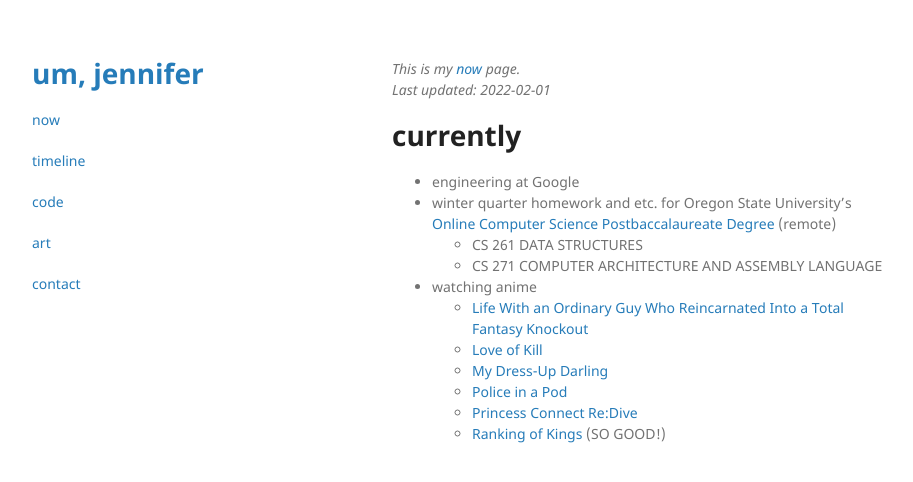
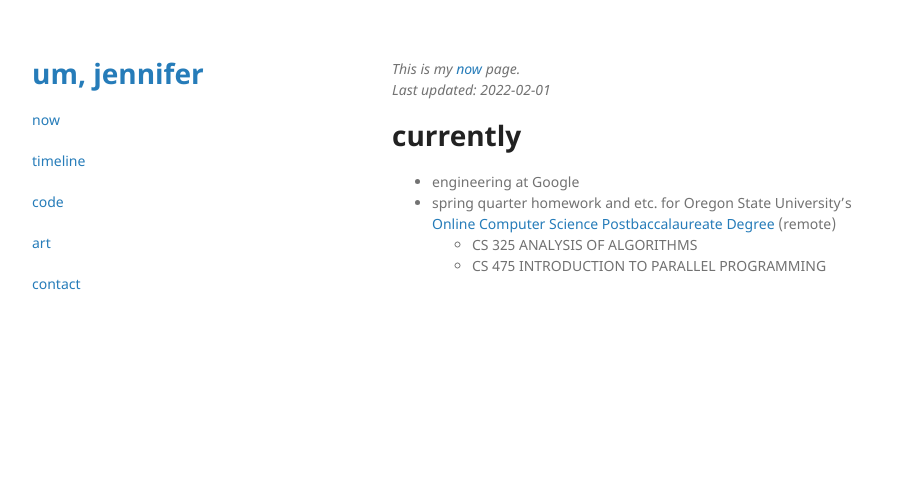
Before and after one commit to umjennifer/umjennifer.github.io, a Jekyll site: the page built from now.md, in a window 1280 px wide. Shown: the top 482 px of the page, without its empty margins (178-1091 px from the left). Built offline with Jekyll 4.4.1, drawn with Linux system fonts in a browser that asks for light colours.

Commit message:
Update now.md

```diff
--- a/now.md
+++ b/now.md
@@ -7,13 +7,6 @@ layout: default
 
 # currently
 - engineering at Google
-- winter quarter homework and etc. for Oregon State University's [Online Computer Science Postbaccalaureate Degree](https://eecs.oregonstate.edu/academic/online-cs-postbacc) (remote)
-    - CS 261 DATA STRUCTURES
-    - CS 271 COMPUTER ARCHITECTURE AND ASSEMBLY LANGUAGE
-- watching anime
-    - [Life With an Ordinary Guy Who Reincarnated Into a Total Fantasy Knockout](https://www.crunchyroll.com/life-with-an-ordinary-guy-who-reincarnated-into-a-total-fantasy-knockout)
-    - [Love of Kill](https://www.crunchyroll.com/love-of-kill)
-    - [My Dress-Up Darling](https://www.funimation.com/shows/my-dress-up-darling/)
-    - [Police in a Pod](https://www.funimation.com/shows/police-in-a-pod/)
-    - [Princess Connect Re:Dive](https://www.crunchyroll.com/princess-connect-re-dive)
-    - [Ranking of Kings](https://www.funimation.com/shows/ranking-of-kings/) (SO GOOD!)
+- spring quarter homework and etc. for Oregon State University's [Online Computer Science Postbaccalaureate Degree](https://eecs.oregonstate.edu/academic/online-cs-postbacc) (remote)
+    - CS 325 ANALYSIS OF ALGORITHMS
+    - CS 475 INTRODUCTION TO PARALLEL PROGRAMMING
```
